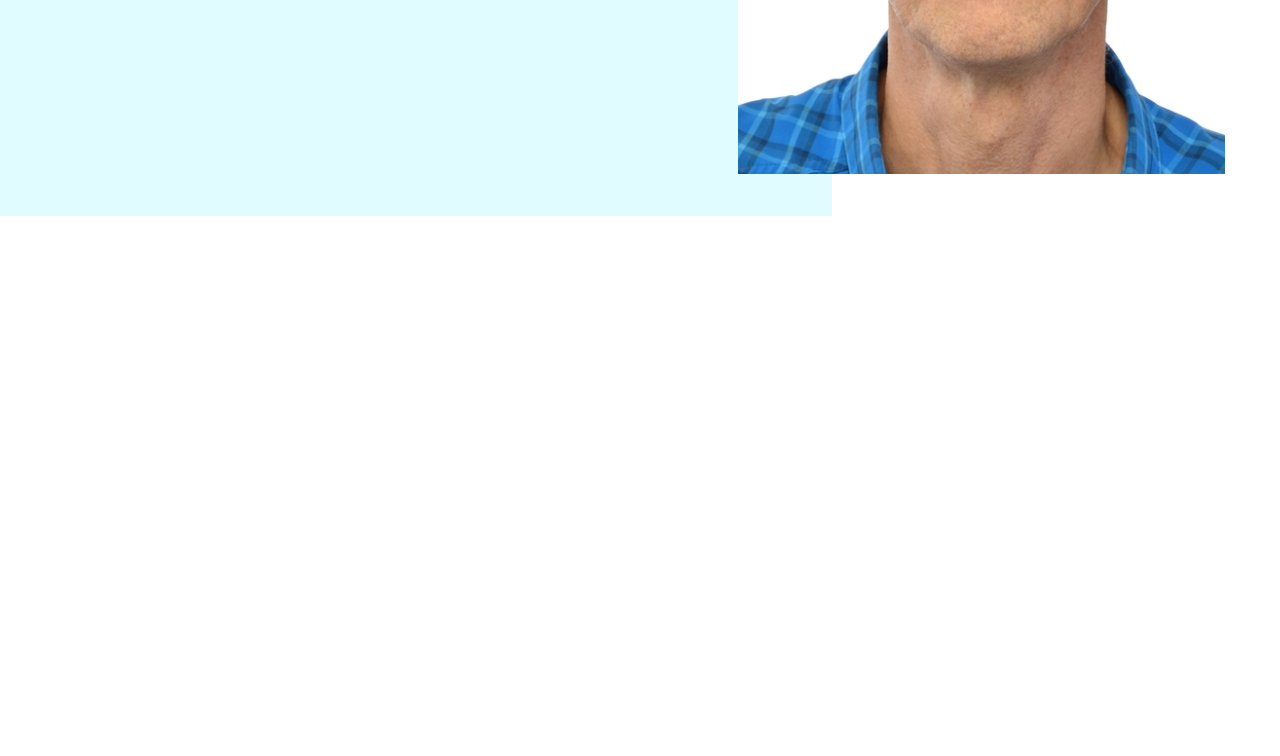
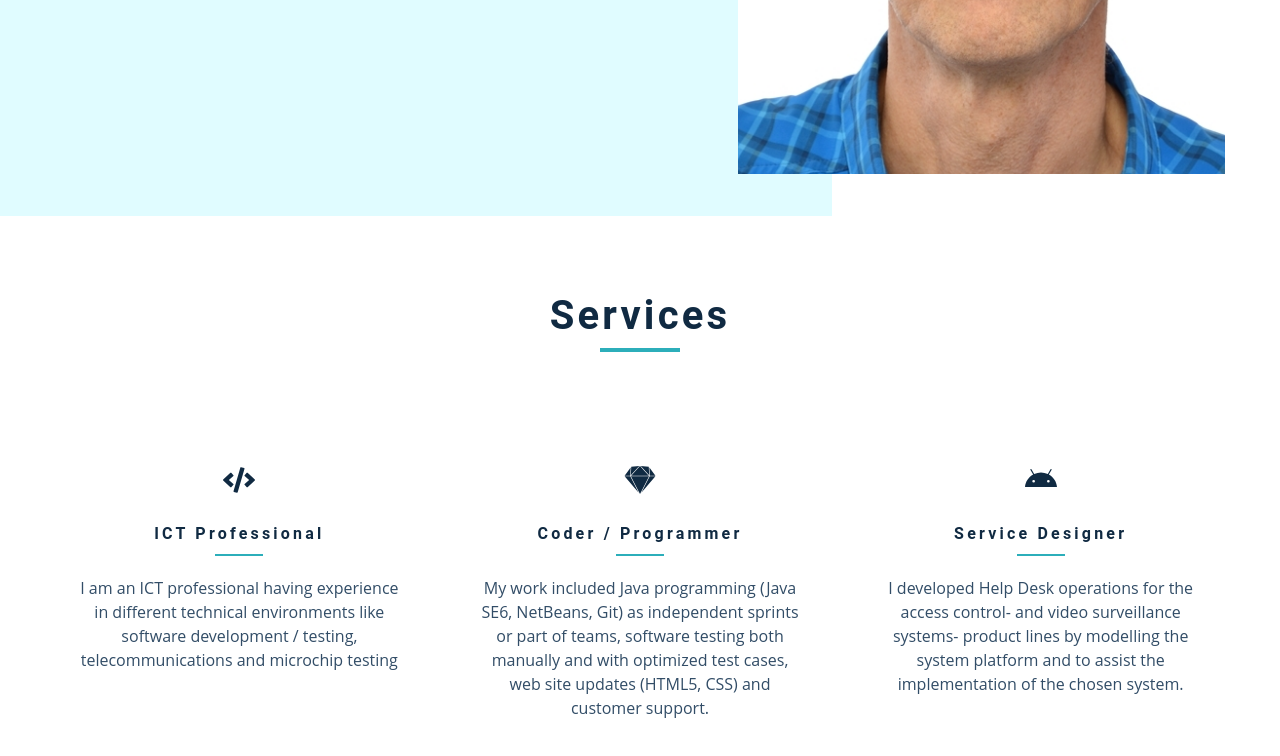
Before and after one commit to Lasseboy59/my-portfolio-300920, a Gatsby site: page / in a window 1280 px wide. Shown: the part 584-1340 px from the top of the page. Before the commit the page ends 800 px from the top, so only its background shows below. Built offline with nearby package versions, Linux system fonts and the light colour scheme; Gatsby itself is replaced by a stand-in of ours.

Commit message:
added Services and Title

```diff
--- a/src/components/Services.js
+++ b/src/components/Services.js
@@ -2,7 +2,25 @@ import React from "react"
 import Title from "./Title"
 import services from "../constants/services"
 const Services = () => {
-  return <h2>services component</h2>
+  return (
+    <section className="section gb-grey">
+      <Title title="services" />
+      <div className="section-center services-center">
+        {services.map((service) => {
+          const { id, icon, title, text } = service
+
+          return (
+            <article key={id} className="service">
+              {icon}
+              <h4>{title}</h4>
+              <div className="underline"></div>
+              <p>{text}</p>
+            </article>
+          )
+        })}
+      </div>
+    </section>
+  )
 }
 
 export default Services
--- a/src/components/Title.js
+++ b/src/components/Title.js
@@ -1,7 +1,12 @@
 import React from "react"
 
-const Title = () => {
-  return <h2>title component</h2>
+const Title = ({ title }) => {
+  return (
+    <div className="section-title">
+      <h2>{title || "default-title"}</h2>
+      <div className="underline"></div>
+    </div>
+  )
 }
 
 export default Title
--- a/src/constants/services.js
+++ b/src/constants/services.js
@@ -4,19 +4,19 @@ export default [
   {
     id: 1,
     icon: <FaCode className="service-icon" />,
-    title: "web development",
-    text: `I'm baby meditation tofu chillwave, distillery messenger bag thundercats chicharrones kale chips gochujang. Banh mi direct trade marfa salvia.`,
+    title: "ICT professional",
+    text: `I am an ICT professional having experience in different technical environments like software development / testing, telecommunications and microchip testing`,
   },
   {
     id: 2,
     icon: <FaSketch className="service-icon" />,
-    title: "web design",
-    text: `I'm baby meditation tofu chillwave, distillery messenger bag thundercats chicharrones kale chips gochujang. Banh mi direct trade marfa salvia.`,
+    title: "Coder / programmer",
+    text: `My work included Java programming (Java SE6, NetBeans, Git) as independent sprints or part of teams, software testing both manually and with optimized test cases, web site updates (HTML5, CSS) and customer support.`,
   },
   {
     id: 3,
     icon: <FaAndroid className="service-icon" />,
-    title: "app design",
-    text: `I'm baby meditation tofu chillwave, distillery messenger bag thundercats chicharrones kale chips gochujang. Banh mi direct trade marfa salvia.`,
+    title: "Service Designer",
+    text: `I developed Help Desk operations for the access control- and video surveillance systems- product lines by modelling the system platform and to assist the implementation of the chosen system.`,
   },
 ]
--- a/src/pages/index.js
+++ b/src/pages/index.js
@@ -9,6 +9,7 @@ import Blogs from "../components/Blogs"
 export default () => {
   return <Layout>
     <Hero />
+    <Services />
   </Layout>
 }
 // ...GatsbyImageSharpFluid
```
